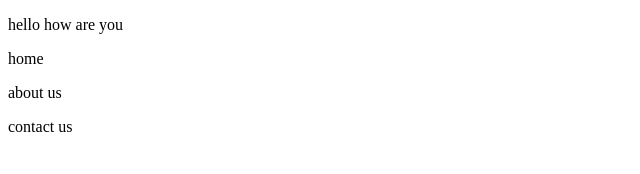
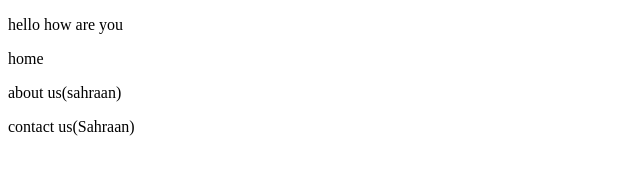
Before and after one commit to SahraanDev/demo2, a plain HTML site: page index.html in a window 1280 px wide. Shown: the whole page, without its empty margins (0-640 px from the left). Drawn offline with Linux system fonts and the light colour scheme.

Commit message:
contact name added

```diff
--- a/index.html
+++ b/index.html
@@ -8,7 +8,7 @@
 <body>
     <p>hello how are you</p>
     <p>home</p>
-    <p>about us</p>
-    <p>contact  us</p>
+    <p>about us(sahraan)</p>
+    <p>contact  us(Sahraan)</p>
 </body>
 </html>
```
